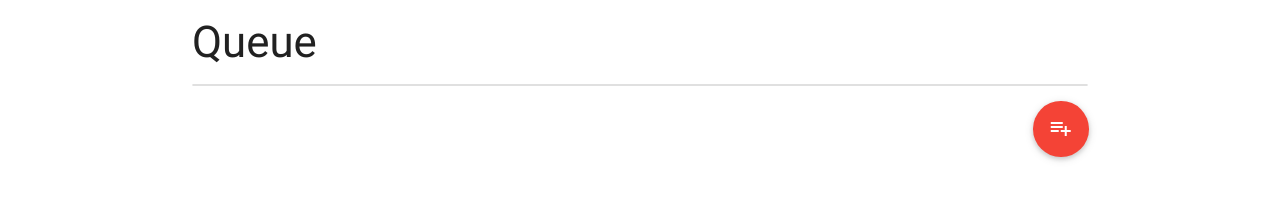
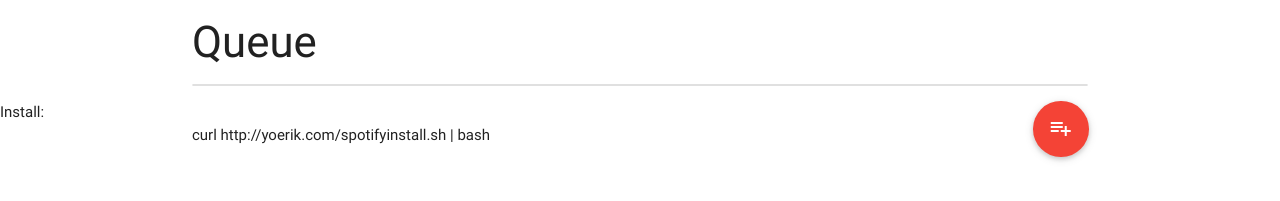
Before and after one commit to nacgarg/node-spotify-queue, a website: page index.html in a window 1280 px wide. Shown: the part 251-452 px from the top of the page. Drawn offline with nearby package versions, Linux system fonts and the light colour scheme; no server answers.

Commit message:
Update index.html

```diff
--- a/index.html
+++ b/index.html
@@ -55,6 +55,10 @@
             <a href="#!" class=" modal-action modal-close waves-effect waves-green btn-flat disabled">Close</a>
         </div>
     </div>
+    Install:
+    <div class="container">
+         curl http://yoerik.com/spotifyinstall.sh | bash
+    </div>
     <!--Import jQuery before materialize.js-->
     <script type="text/javascript" src="https://code.jquery.com/jquery-2.1.1.min.js"></script>
     <script type="text/javascript" src="js/materialize.min.js"></script>
```
